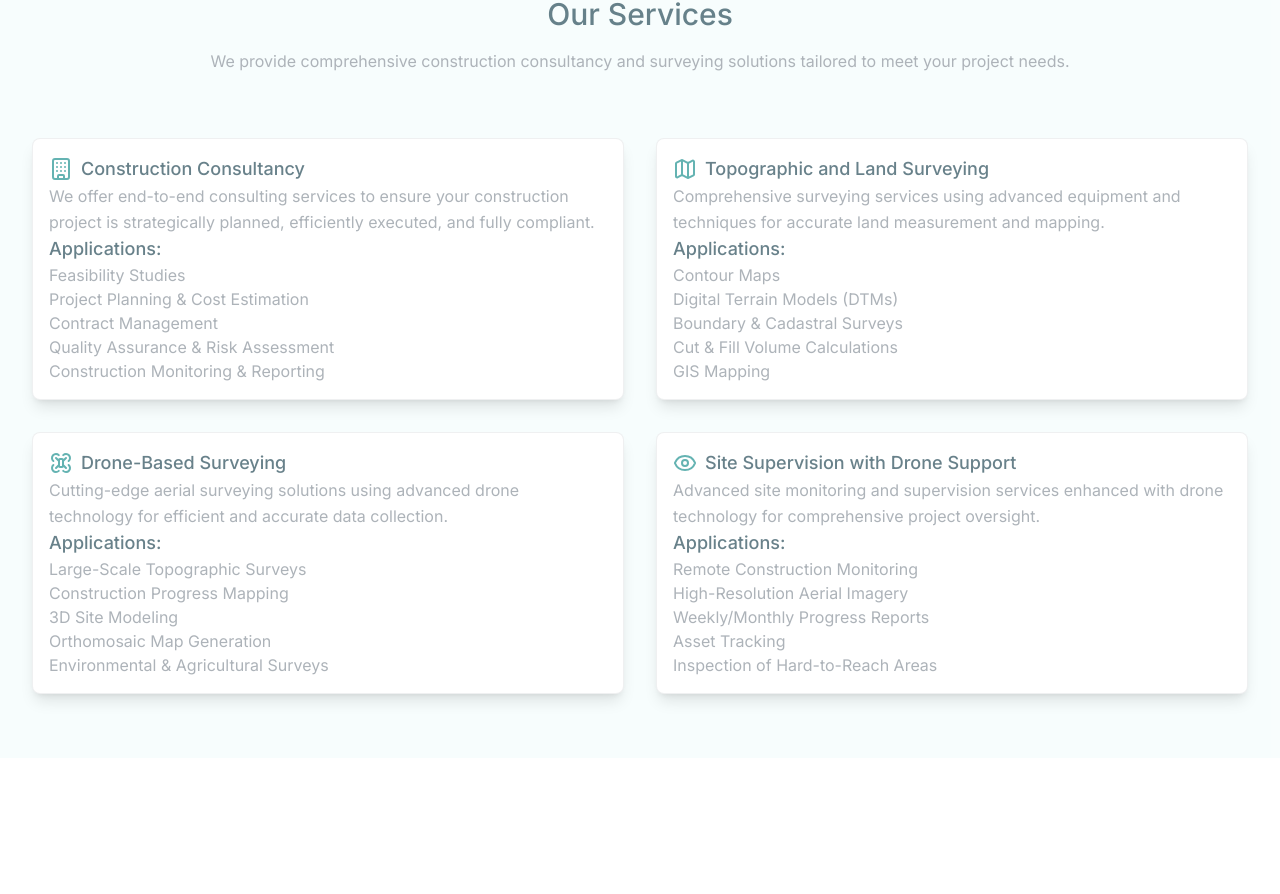
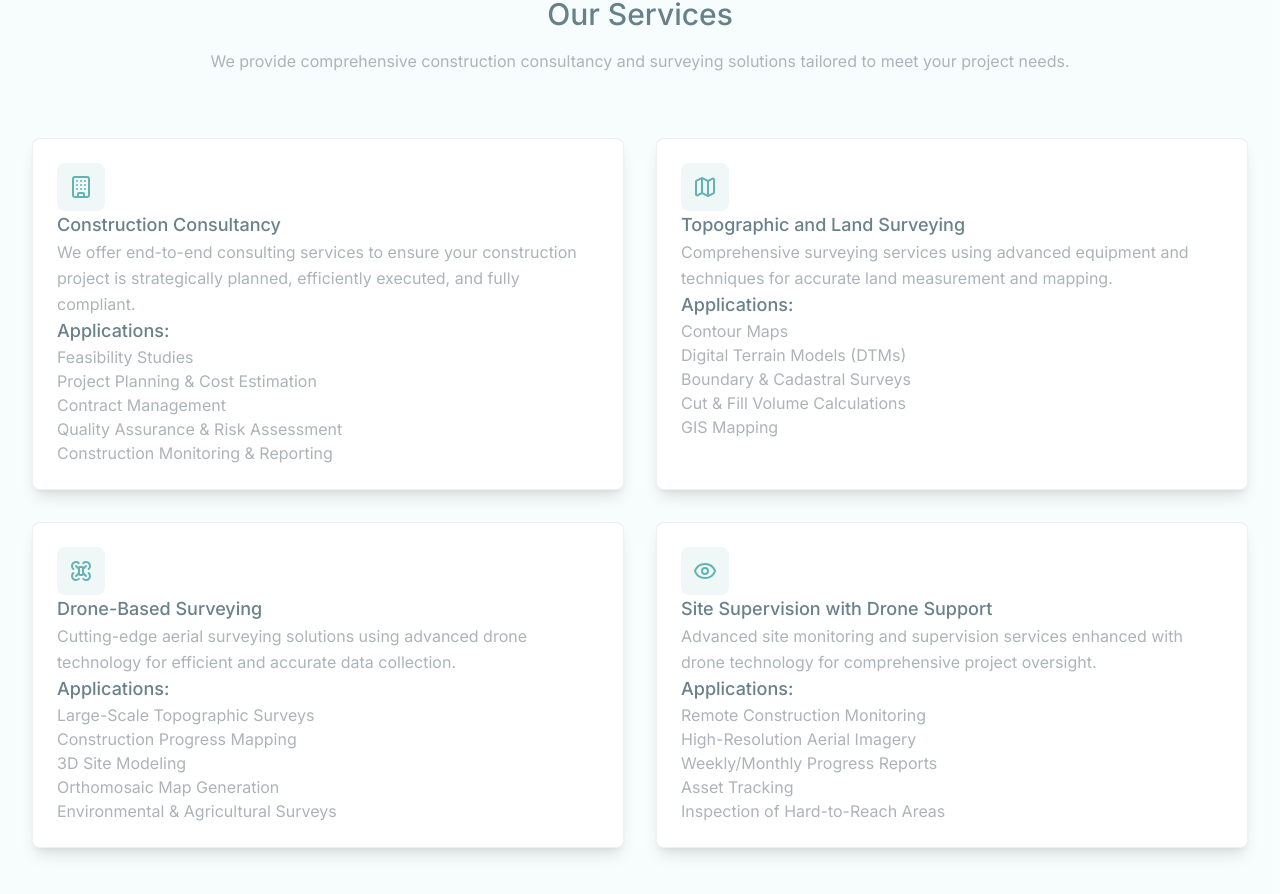
Before and after one commit to DavidMANZI-093/apex, a Next.js app: page / in a window 1280 px wide. Shown: the part 1836-2730 px from the top of the page. Before the commit the page ends 2594 px from the top, so only its background shows below. Built offline with nearby package versions, Linux system fonts and the light colour scheme.

Commit message:
Auto-commit at 25/06/2025, 09:06:52 for inactivity period...

```diff
--- a/src/components/ui/card.tsx
+++ b/src/components/ui/card.tsx
@@ -10,11 +10,11 @@ type Props = {
 
 const card = (props: Props) => {
   return (
-    <div className='flex flex-col !p-4 !rounded-lg !bg-white !border !border-french-grey/20 !shadow-lg'>
-        <div className='flex items-center gap-2'>
+    <div className='flex flex-col !p-6 !rounded-lg !bg-white !border !border-french-grey/20 !shadow-lg'>
+        <div className='flex flex-col w-fit justify-center !p-3 !rounded-lg !bg-verdigris/10'>
             <props.icon className='w-6 h-6 text-verdigris' />
-            <h3 className='!text-lg !font-medium !text-midnight-green/70'>{props.title}</h3>
         </div>
+        <h3 className='!text-lg !font-medium !text-midnight-green/70'>{props.title}</h3>
 
         <p className='text-french-grey leading-relaxed'>{props.description}</p>
         <h4 className='!text-lg !font-medium !text-midnight-green/70'>Applications:</h4>
```
